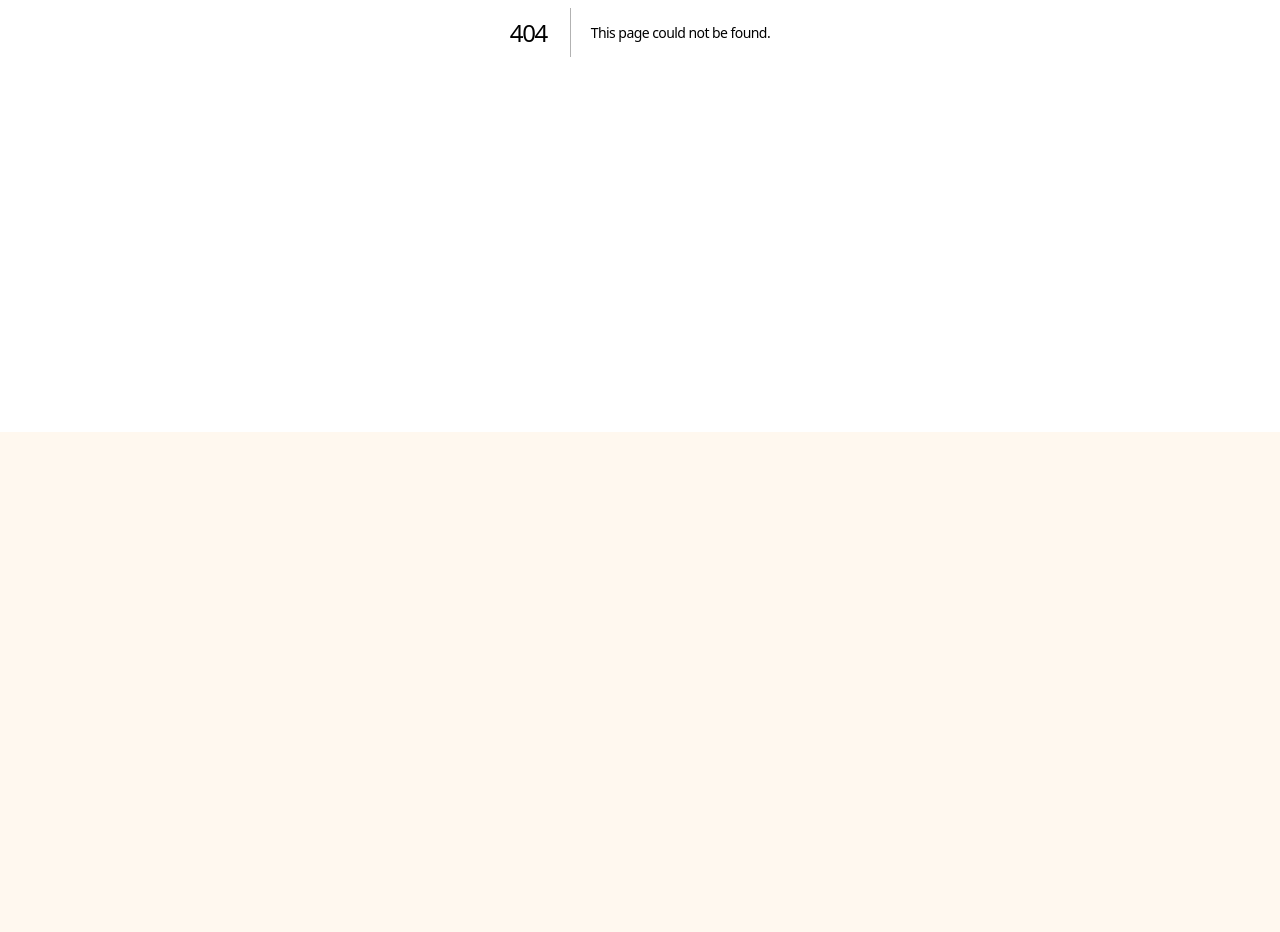
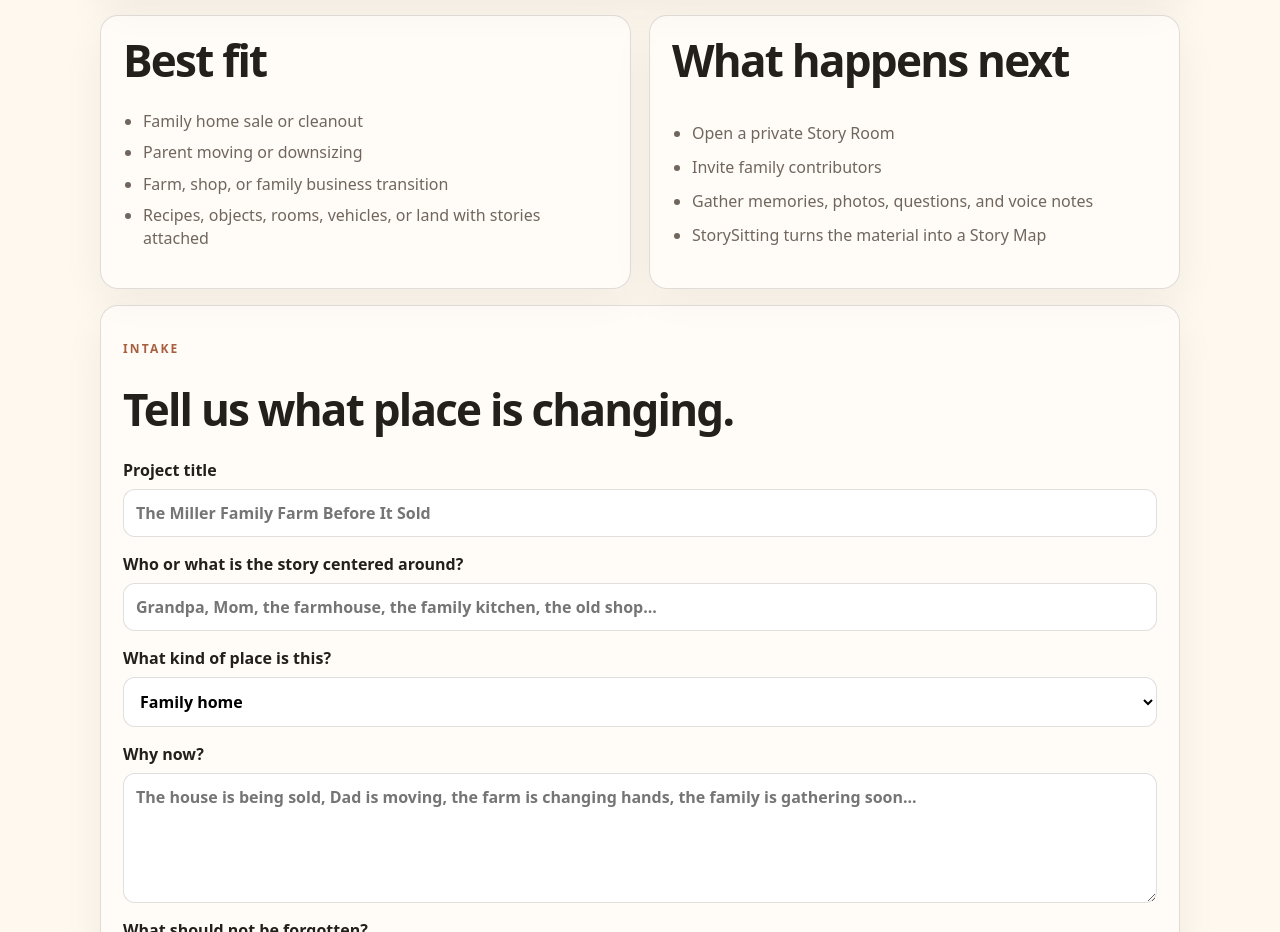
Before and after one commit to amflimited/StorySitting, a Next.js app: page /homeplace in a window 1280 px wide. Before the commit this address had no page. Shown: the part 423-1355 px from the top of the page. Before the commit the page ends 855 px from the top, so only its background shows below. Built offline with nearby package versions, Linux system fonts and the light colour scheme.

Commit message:
Add Homeplace Story Map intake page

```diff
--- /dev/null
+++ b/app/homeplace/page.tsx
@@ -0,0 +1,83 @@
+import { createHomeplaceStoryRoom } from "./server-actions";
+
+export default function HomeplaceIntakePage() {
+  return (
+    <main className="shell stack">
+      <section className="card stack">
+        <p className="kicker">Homeplace Story Map</p>
+        <h1>Start a Story Map before the place changes hands.</h1>
+        <p>Use this intake when the story is tied to a family home, farm, business, kitchen, room, vehicle, land, or meaningful place.</p>
+      </section>
+
+      <section className="grid">
+        <div className="card stack">
+          <h2>Best fit</h2>
+          <ul className="action-list">
+            <li>Family home sale or cleanout</li>
+            <li>Parent moving or downsizing</li>
+            <li>Farm, shop, or family business transition</li>
+            <li>Recipes, objects, rooms, vehicles, or land with stories attached</li>
+          </ul>
+        </div>
+        <div className="card stack">
+          <h2>What happens next</h2>
+          <ul className="action-list">
+            <li>Open a private Story Room</li>
+            <li>Invite family contributors</li>
+            <li>Gather memories, photos, questions, and voice notes</li>
+            <li>StorySitting turns the material into a Story Map</li>
+          </ul>
+        </div>
+      </section>
+
+      <section className="card">
+        <form action={createHomeplaceStoryRoom} className="stack">
+          <p className="kicker">Intake</p>
+          <h2>Tell us what place is changing.</h2>
+
+          <label>Project title
+            <input name="title" required placeholder="The Miller Family Farm Before It Sold" />
+          </label>
+
+          <label>Who or what is the story centered around?
+            <input name="subject_name" placeholder="Grandpa, Mom, the farmhouse, the family kitchen, the old shop..." />
+          </label>
+
+          <label>What kind of place is this?
+            <select name="place_type">
+              <option value="family_home">Family home</option>
+              <option value="farm">Farm / land</option>
+              <option value="business">Family business / shop</option>
+              <option value="kitchen_table">Kitchen / recipe tradition</option>
+              <option value="vehicle_or_tool">Vehicle / tool / object story</option>
+              <option value="other_place">Other meaningful place</option>
+            </select>
+          </label>
+
+          <label>Why now?
+            <textarea name="why_now" required placeholder="The house is being sold, Dad is moving, the farm is changing hands, the family is gathering soon..." />
+          </label>
+
+          <label>What should not be forgotten?
+            <textarea name="not_forgotten" placeholder="Stories, rooms, people, recipes, tools, vehicles, habits, sayings, objects, traditions..." />
+          </label>
+
+          <label>Known materials
+            <textarea name="known_materials" placeholder="Photos, recipe cards, documents, old letters, voice recordings, home videos, tools, vehicles, furniture..." />
+          </label>
+
+          <label>Who should contribute?
+            <textarea name="contributors_to_invite" placeholder="Siblings, parents, grandchildren, cousins, neighbors, family friends..." />
+          </label>
+
+          <label>What questions does the family still need answered?
+            <textarea name="family_questions" placeholder="Who built this? Why did they move here? What happened in this room? Where did this recipe come from?" />
+          </label>
+
+          <input type="hidden" name="package_tier" value="signature" />
+          <button type="submit">Create Homeplace Story Room</button>
+        </form>
+      </section>
+    </main>
+  );
+}
```
